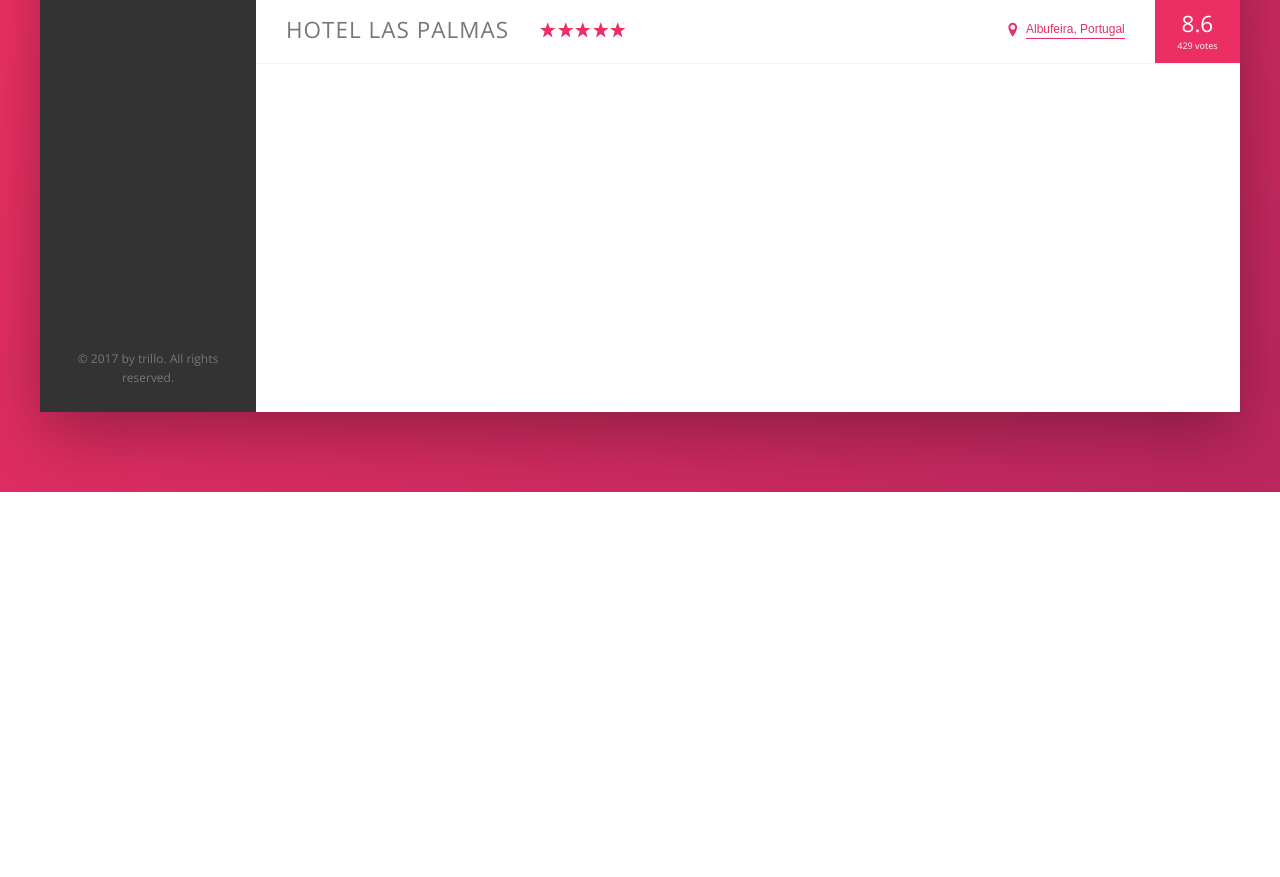
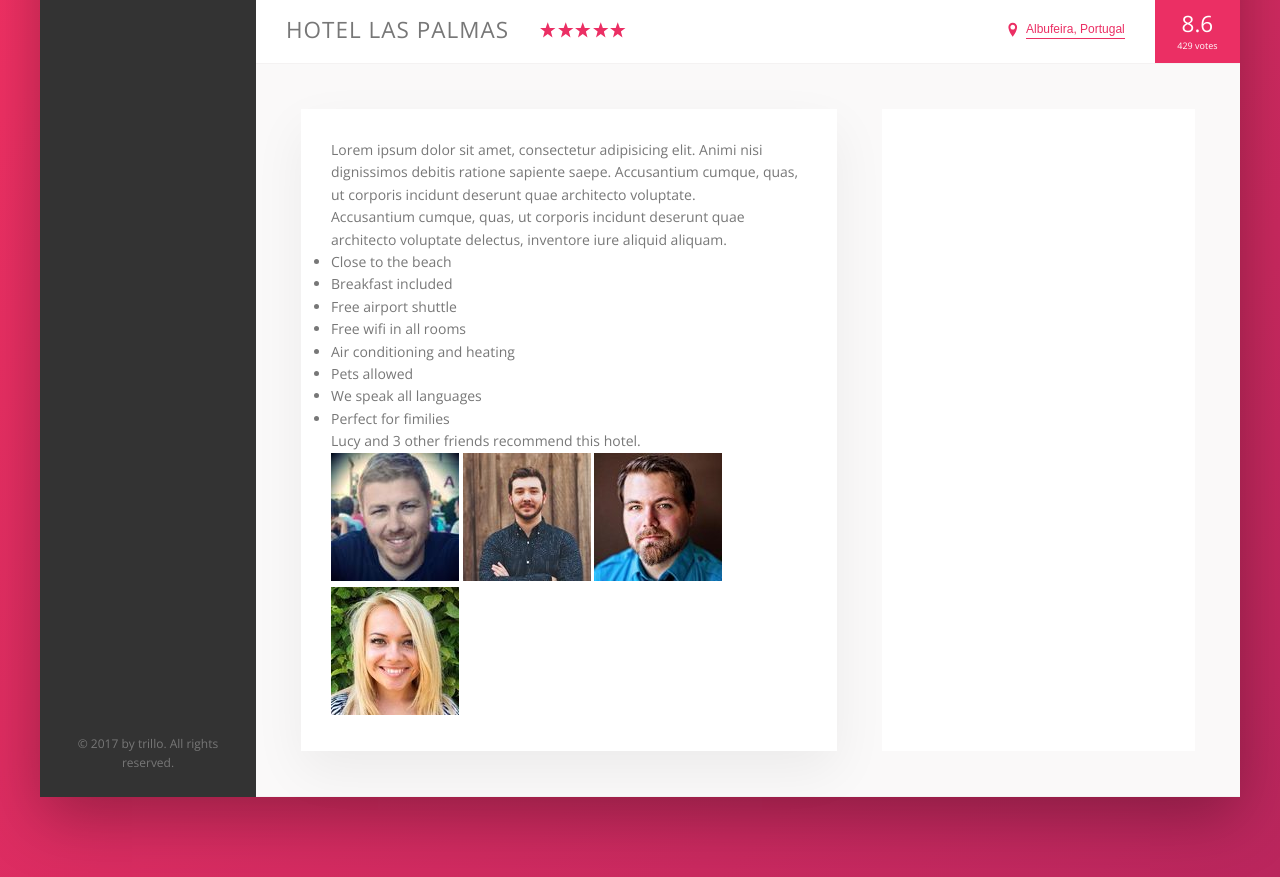
Before and after one commit to marcin-bojar/Trillo, a website: page index.html in a window 1280 px wide. Shown: the part 538-1415 px from the top of the page. Before the commit the page ends 1030 px from the top, so only its background shows below. Drawn offline with nearby package versions, Linux system fonts and the light colour scheme.

Commit message:
Hotel details p1

```diff
--- a/index.html
+++ b/index.html
@@ -126,6 +126,37 @@
                             <div class="overview__rating-count">429 votes</div>
                         </div>
                     </div>
+                    <div class="details">
+                        <div class="description">
+                            <p class="paragraph">Lorem ipsum dolor sit amet, consectetur adipisicing elit. Animi nisi dignissimos debitis ratione sapiente saepe. Accusantium cumque, quas, ut corporis incidunt deserunt quae architecto voluptate.</p>
+                            <p class="paragraph">Accusantium cumque, quas, ut corporis incidunt deserunt quae architecto voluptate delectus, inventore iure aliquid aliquam.</p>
+                            <ul class="list">
+                                <li class="list__item">Close to the beach</li>
+                                <li class="list__item">Breakfast included</li>
+                                <li class="list__item">Free airport shuttle</li>
+                                <li class="list__item">Free wifi in all rooms</li>
+                                <li class="list__item">Air conditioning and heating</li>
+                                <li class="list__item">Pets allowed</li>
+                                <li class="list__item">We speak all languages</li>
+                                <li class="list__item">Perfect for fimilies</li>
+                            </ul>
+                            <div class="recommend">
+                                <p class="recommend__count">
+                                    Lucy and 3 other friends recommend this hotel.
+                                </p>
+                                <div class="recommend__friends">
+                                    <img src="img/user-3.jpg" alt="User photo 1" class="recommend__photo">
+                                    <img src="img/user-4.jpg" alt="User photo 2" class="recommend__photo">
+                                    <img src="img/user-5.jpg" alt="User photo 3" class="recommend__photo">
+                                    <img src="img/user-6.jpg" alt="User photo 4" class="recommend__photo">
+                                </div>
+                            </div>
+                        </div>
+                        <div class="user-reviews">
+
+
+                        </div>
+                    </div>
                 </main>
             </div>
         </div>
--- a/sass/_base.scss
+++ b/sass/_base.scss
@@ -16,6 +16,10 @@
 
     //SHADOWS
     --shadow-dark: 0 2rem 6rem rgba(0,0,0, .3);
+    --shadow-light: 0 2rem 5rem rgba(0,0,0, .06);
+
+    //BORDER BOTTOM
+    --line: 1px solid var(--color-grey-light-2);
 }
 
 
--- a/sass/_components.scss
+++ b/sass/_components.scss
@@ -209,7 +209,7 @@
 .overview {
     display: flex;
     align-items: center;
-    border-bottom: 1px solid var(--color-grey-light-2);
+    border-bottom: var(--line);
 
 
     &__heading {
--- a/sass/_layout.scss
+++ b/sass/_layout.scss
@@ -10,7 +10,7 @@
     font-size: 1.4rem;
     height: 7rem;
     background-color: #fff;
-    border-bottom: 1px solid var(--color-grey-light-2);
+    border-bottom: var(--line);
     display: flex;
     align-items: center;
     justify-content: space-between;
@@ -29,9 +29,28 @@
 }
 
 .hotel-view {
-    //TEST ONLY
-    height: 80rem;
     background-color: #fff;
 
     flex: 1;
 }
+
+.details {
+    display: flex;
+    padding: 4.5rem;
+    background-color: var(--color-grey-light-1);
+    border-bottom: var(--line);
+}
+
+.description {
+    font-size: 1.4rem;
+    flex: 0 0 60%;
+    background-color: #fff;
+    margin-right: 4.5rem;
+    padding: 3rem;
+    box-shadow: var(--shadow-light);
+}
+
+.user-reviews {
+    flex: 1;
+    background-color: #fff;
+}
```
Also changed, not shown: css/style.css.
